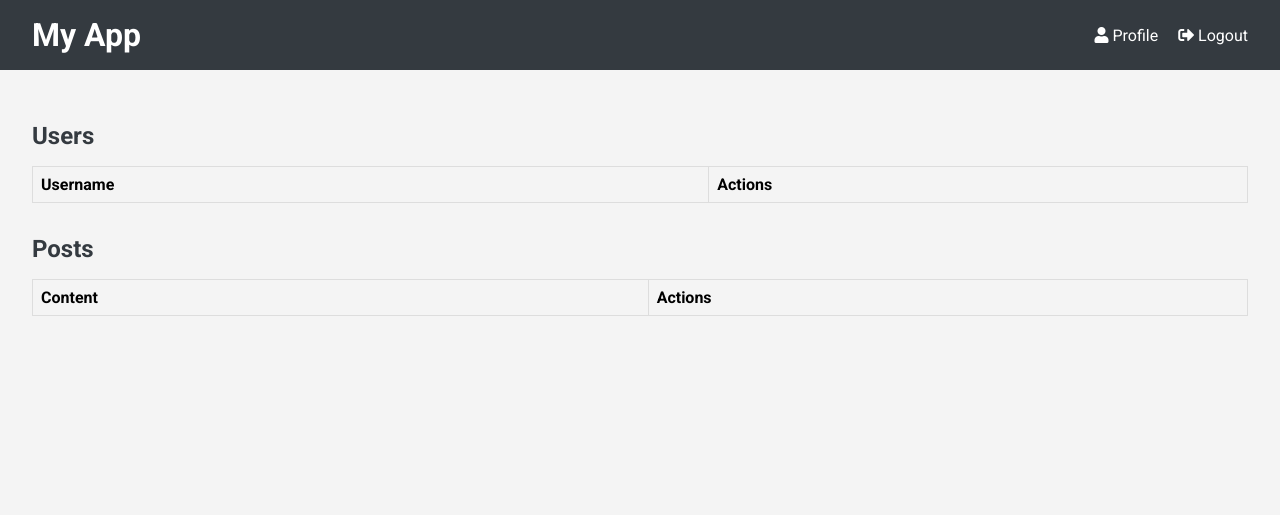
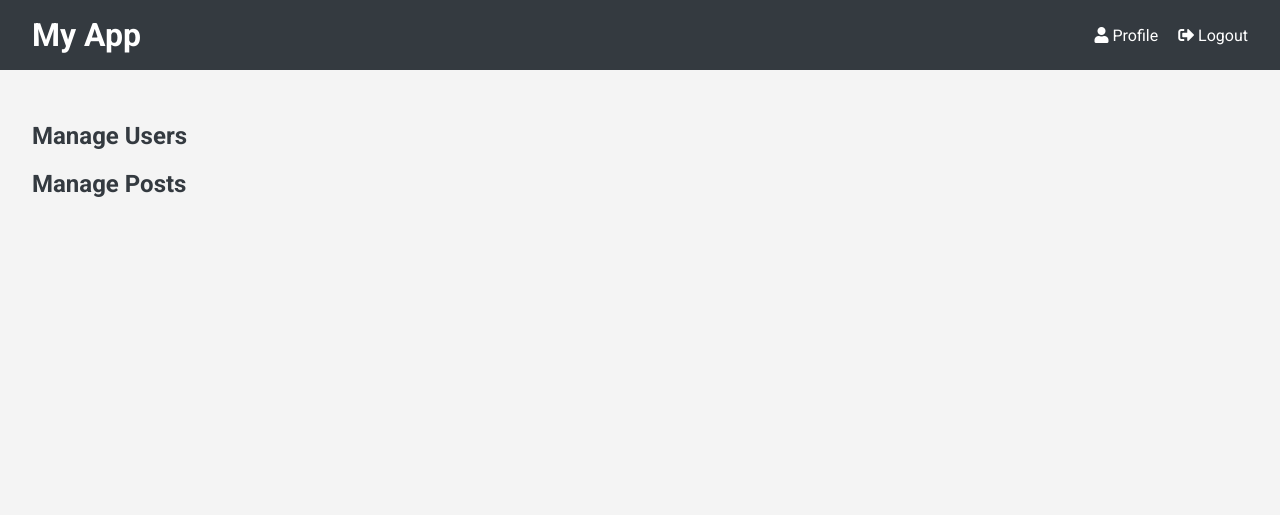
Before and after one commit to DiscuSauce/DiscuSauce, a Flask app: page /admin in a window 1280 px wide. Shown: the top 515 px of the page. Run offline with Flask 2, Linux system fonts and the light colour scheme; the visitor is signed in with stand-in values (Sample User, id 1); data that the repository does not hold is empty.

Commit message:
Update admin.html

```diff
--- a/templates/admin.html
+++ b/templates/admin.html
@@ -1,44 +1,19 @@
-{% extends 'base.html' %}
+{% extends "base.html" %}
 
 {% block title %}Admin Panel{% endblock %}
 
 {% block content %}
-<section>
-    <h2>Users</h2>
-    <table>
-        <tr>
-            <th>Username</th>
-            <th>Actions</th>
-        </tr>
-        {% for user in users %}
-        <tr>
-            <td>{{ user.username }}</td>
-            <td>
-                <a href="{{ url_for('delete_user', user_id=user.id) }}" class="btn btn-danger">
-                    <i class="fas fa-trash-alt"></i> Delete
-                </a>
-            </td>
-        </tr>
-        {% endfor %}
-    </table>
-</section>
-<section>
-    <h2>Posts</h2>
-    <table>
-        <tr>
-            <th>Content</th>
-            <th>Actions</th>
-        </tr>
-        {% for post in posts %}
-        <tr>
-            <td>{{ post.content }}</td>
-            <td>
-                <a href="{{ url_for('admin_delete_post', post_id=post.id) }}" class="btn btn-danger">
-                    <i class="fas fa-trash-alt"></i> Delete
-                </a>
-            </td>
-        </tr>
-        {% endfor %}
-    </table>
-</section>
+<h2>Manage Users</h2>
+<ul>
+    {% for user in users %}
+    <li>{{ user[1] }} - <a href="{{ url_for('delete_user', user_id=user[0]) }}">Delete</a></li>
+    {% endfor %}
+</ul>
+
+<h2>Manage Posts</h2>
+<ul>
+    {% for post in posts %}
+    <li>{{ post[1] }} - <a href="{{ url_for('delete_post', post_id=post[0]) }}">Delete</a></li>
+    {% endfor %}
+</ul>
 {% endblock %}
```
